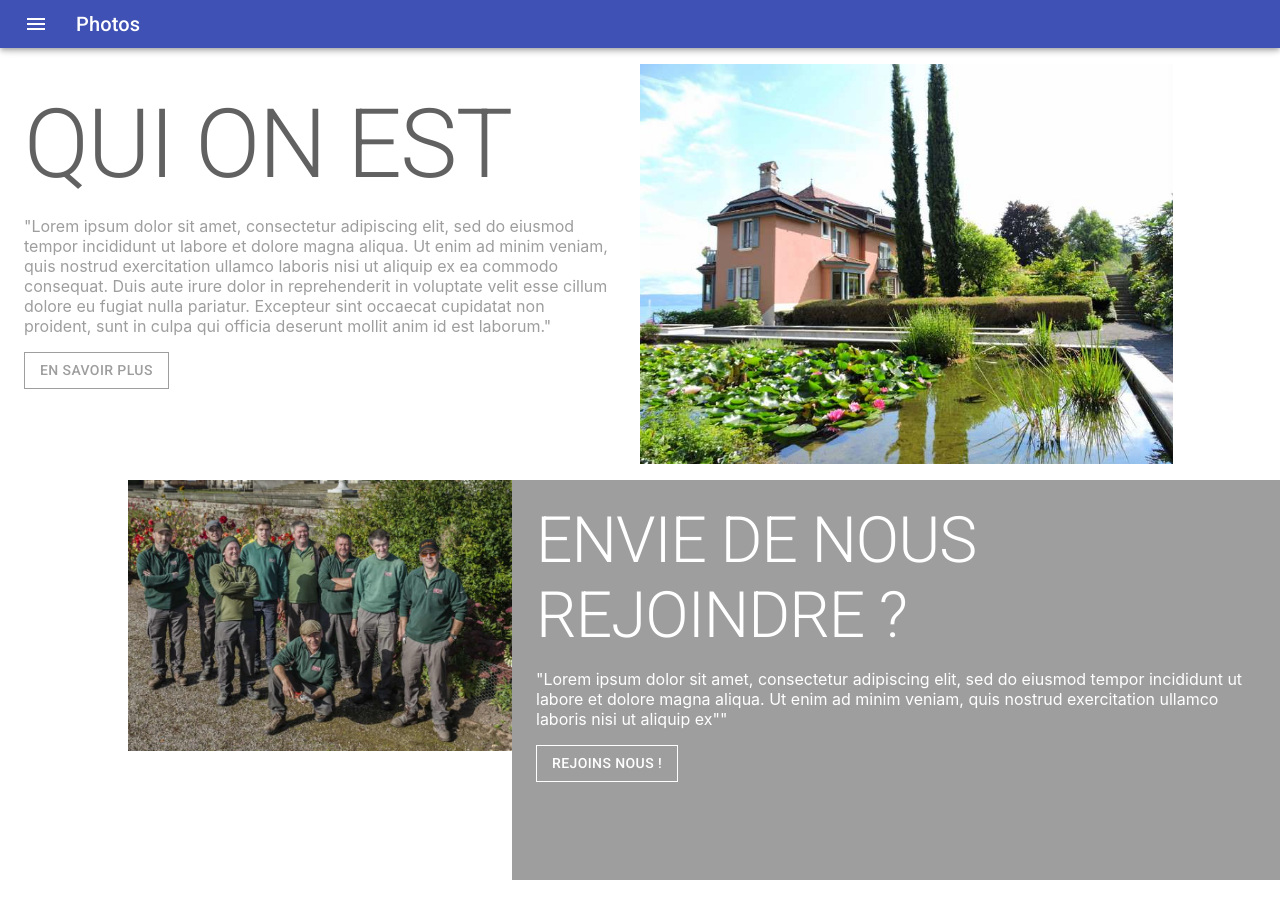
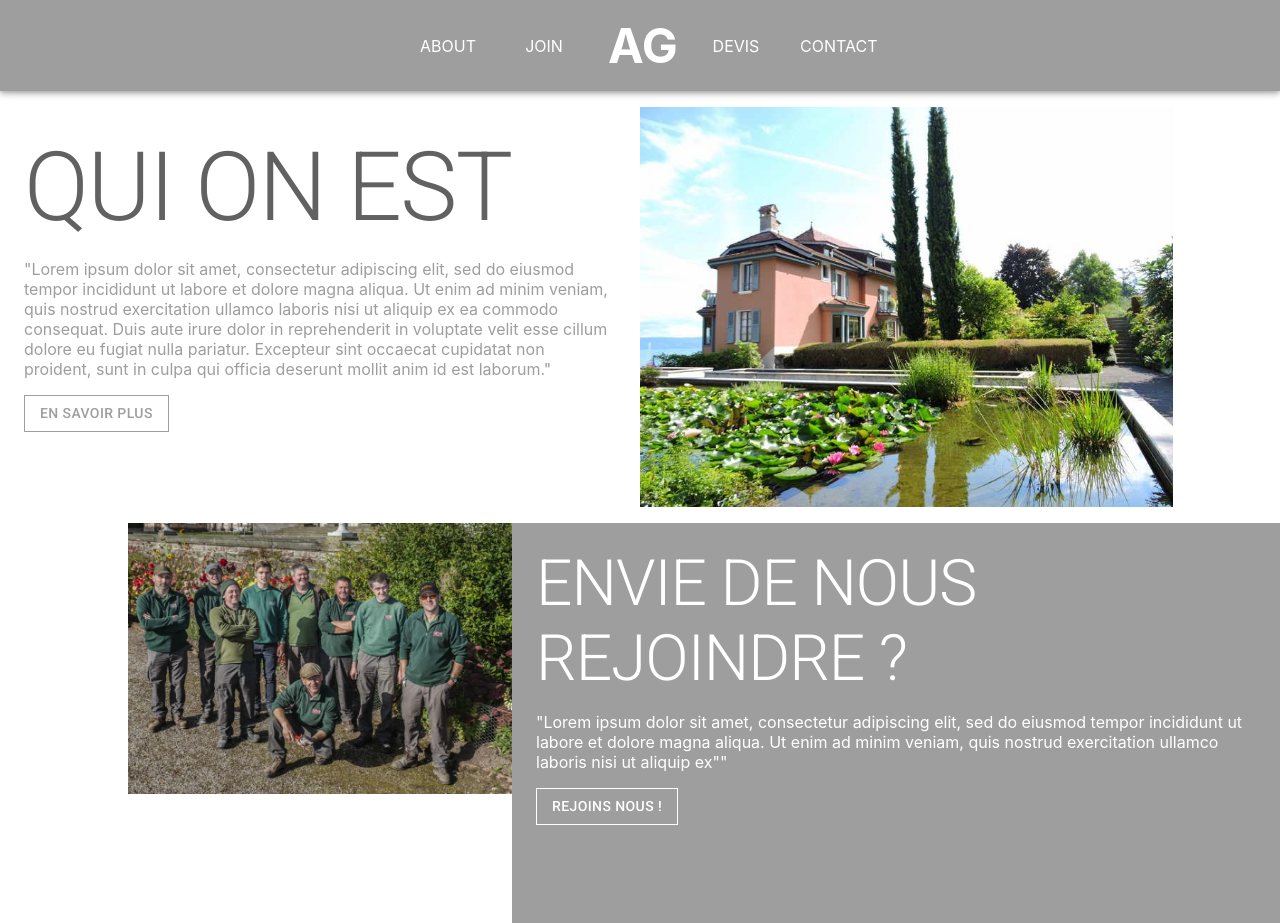
Before and after one commit to JeanAxl/legendary-carnival, a React (Create React App) app: page / in a window 1280 px wide. Before the commit the page ends 880 px from the top, so only its background shows below. Built offline with nearby package versions, Linux system fonts and the light colour scheme.

Commit message:
Starts app bar

```diff
--- a/src/components/app-bar/AppBar.tsx
+++ b/src/components/app-bar/AppBar.tsx
@@ -3,18 +3,28 @@ import makeStyles from "@material-ui/core/styles/makeStyles";
 import { createStyles, Theme } from "@material-ui/core";
 
 import MUIAppBar from "@material-ui/core/AppBar";
-import Toolbar from "@material-ui/core/Toolbar";
-import Typography from "@material-ui/core/Typography";
-import IconButton from "@material-ui/core/IconButton";
-import MenuIcon from "@material-ui/icons/Menu";
+import { grey } from "@material-ui/core/colors";
 
 const useStyles = makeStyles((theme: Theme) =>
   createStyles({
     root: {
-      flexGrow: 1,
+      background: grey[500],
+      display: "flex",
+      justifyContent: "center",
+      alignItems: "center",
     },
-    menuButton: {
-      marginRight: theme.spacing(2),
+    link: {
+      textTransform: "uppercase",
+      textAlign: "center",
+      width: "5%",
+      margin: theme.spacing(2),
+    },
+    logo: {
+      margin: theme.spacing(2),
+      width: "5%",
+      fontSize: "3rem",
+      textAlign: "center",
+      fontWeight: "bold",
     },
   }),
 );
@@ -24,14 +34,13 @@ export const AppBar: React.FC = () => {
 
   return (
     <MUIAppBar position="sticky">
-      <Toolbar variant="dense">
-        <IconButton edge="start" className={classes.menuButton} color="inherit" aria-label="menu">
-          <MenuIcon />
-        </IconButton>
-        <Typography variant="h6" color="inherit">
-          Photos
-        </Typography>
-      </Toolbar>
+      <div className={classes.root}>
+        <div className={classes.link}>About</div>
+        <div className={classes.link}>Join</div>
+        <div className={classes.logo}>AG</div>
+        <div className={classes.link}>devis</div>
+        <div className={classes.link}>contact</div>
+      </div>
     </MUIAppBar>
   );
 };
```
